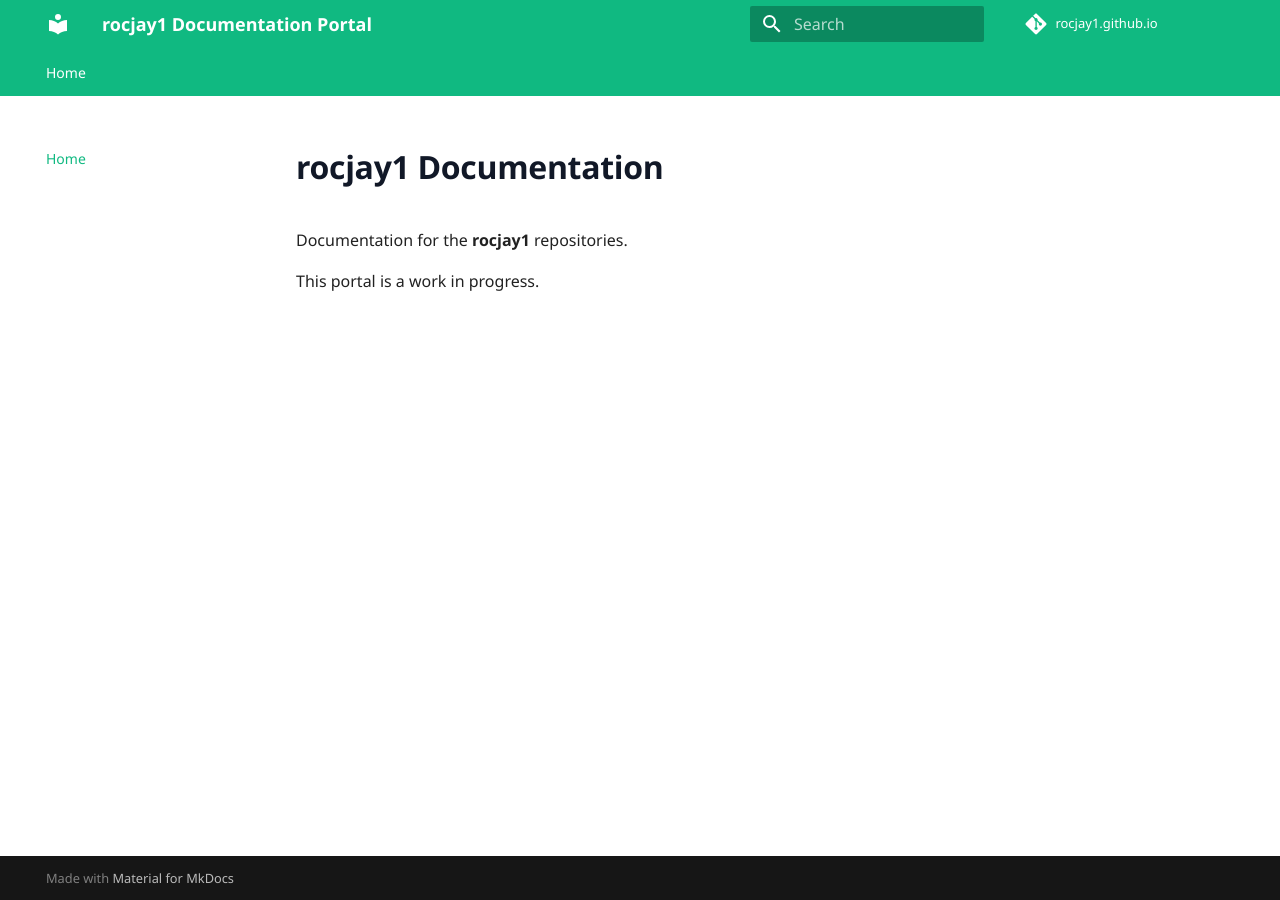
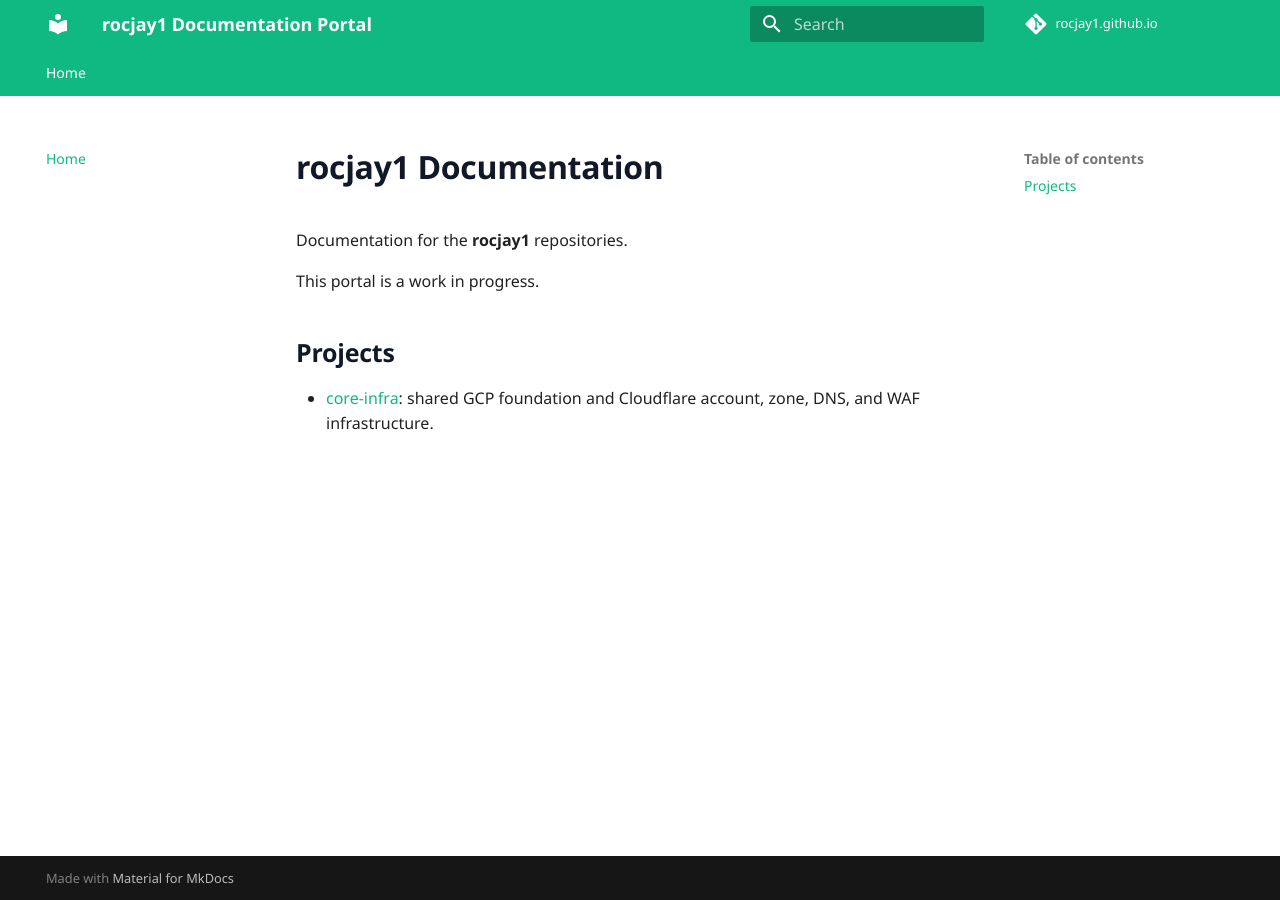
Before and after one commit to rocjay1/rocjay1.github.io, an MkDocs documentation site: the page built from docs/index.md, in a window 1280 px wide. Built offline with MkDocs 1.6.1 and Material for MkDocs 9.7.7, drawn with Linux system fonts in a browser that asks for light colours; comment, search, counter and statistics services are not loaded.

Commit message:
docs: link core-infra project docs from the portal index (#37)
Co-authored-by: Claude Opus 5.5 <noreply@anthropic.com>

```diff
--- a/docs/index.md
+++ b/docs/index.md
@@ -3,3 +3,8 @@
 Documentation for the **rocjay1** repositories.
 
 This portal is a work in progress.
+
+## Projects
+
+- [core-infra](https://docs.roccosmodernsite.net/core-infra/): shared GCP
+  foundation and Cloudflare account, zone, DNS, and WAF infrastructure.
```
